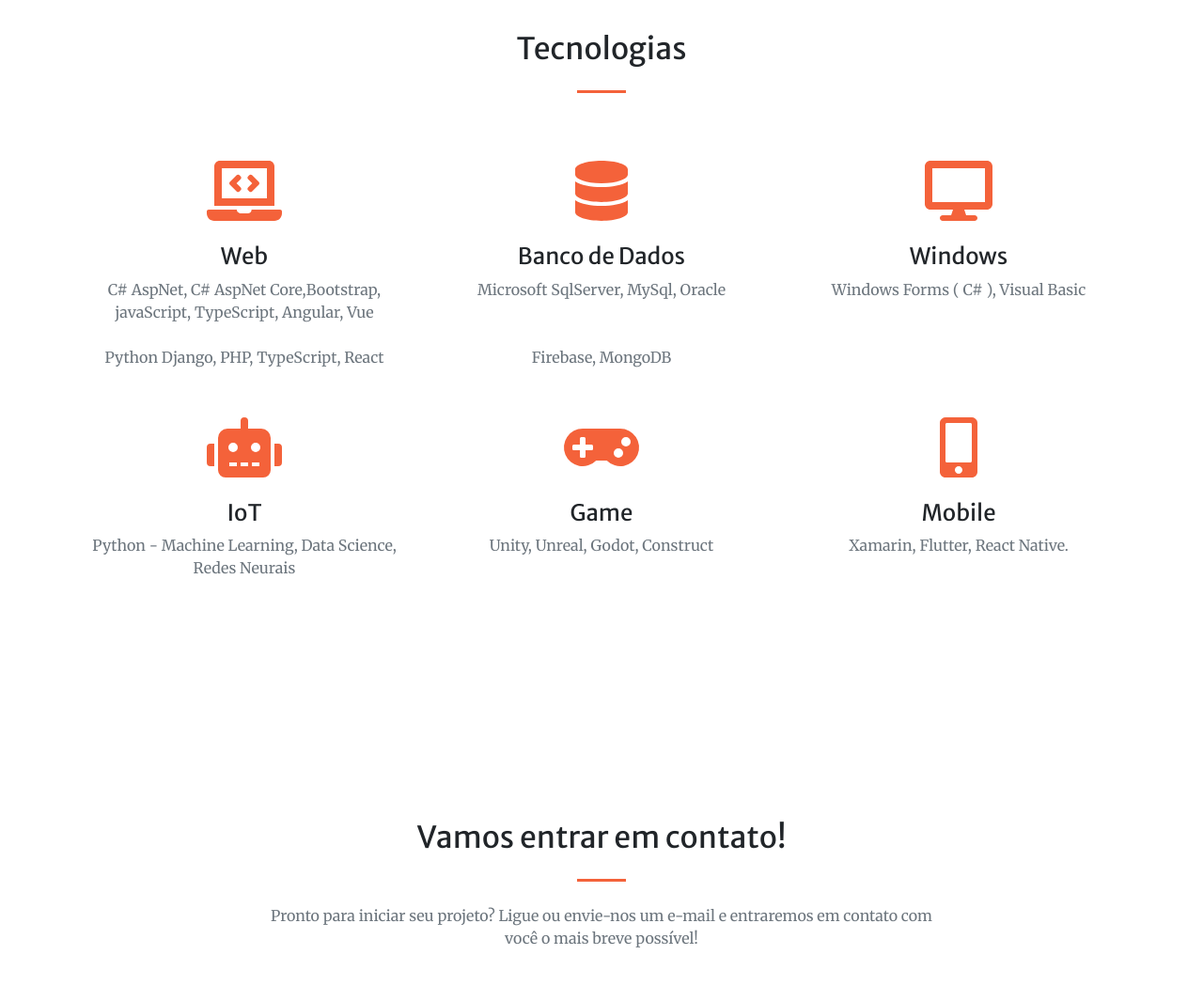
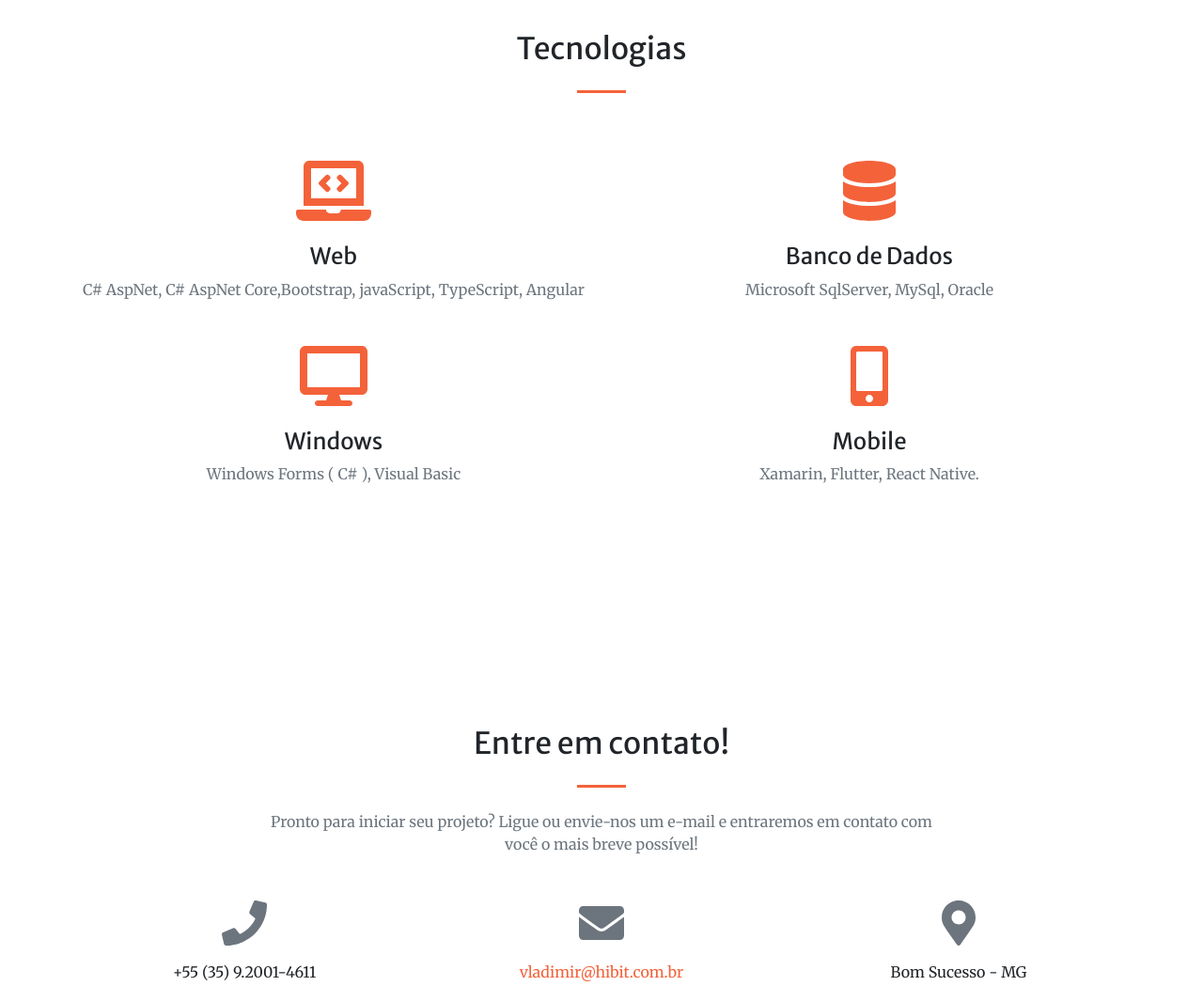
Before and after one commit to vladimirca2000/brEtiVladimir, a plain HTML site: page Site_V1/index.html in a window 1280 px wide. Shown: the part 1840-2889 px from the top of the page at 94% size. Drawn offline with nearby package versions, Linux system fonts and the light colour scheme.

Commit message:
correcao

```diff
--- a/Site_V1/index.html
+++ b/Site_V1/index.html
@@ -79,46 +79,29 @@
                 <h2 class="text-center mt-0">Tecnologias</h2>
                 <hr class="divider my-4" />
                 <div class="row">
-                    <div class="col-lg-4 col-md-6 text-center">
+                    <div class="col-lg-6 col-md-6 text-center">
                         <div class="mt-5">
                             <i class="fas fa-4x fa-laptop-code text-primary mb-4"></i>
                             <h3 class="h4 mb-2">Web</h3>
-                            <p class="text-muted mb-0">C# AspNet, C# AspNet Core,Bootstrap, javaScript, TypeScript, Angular, Vue</p>
-                            <br/>
-                            <p class="text-muted mb-1">Python Django, PHP, TypeScript, React</p>
+                            <p class="text-muted mb-0">C# AspNet, C# AspNet Core,Bootstrap, javaScript, TypeScript, Angular</p>
+
                         </div>
                     </div>
-                    <div class="col-lg-4 col-md-6 text-center">
+                    <div class="col-lg-6 col-md-6 text-center">
                         <div class="mt-5">
                             <i class="fas fa-4x fa-database text-primary mb-4"></i>
                             <h3 class="h4 mb-2">Banco de Dados</h3>
                             <p class="text-muted mb-0">Microsoft SqlServer, MySql, Oracle</p>
-                            <br/><br/>
-                            <p class="text-muted mb-1">Firebase, MongoDB</p>
                         </div>
                     </div>
-                    <div class="col-lg-4 col-md-6 text-center">
+                    <div class="col-lg-6 col-md-6 text-center">
                         <div class="mt-5">
                             <i class="fas fa-4x fa-desktop text-primary mb-4"></i>
                             <h3 class="h4 mb-2">Windows</h3>
                             <p class="text-muted mb-0">Windows Forms ( C# ), Visual Basic</p>
                         </div>
                     </div>
-                    <div class="col-lg-4 col-md-6 text-center">
-                        <div class="mt-5">
-                            <i class="fas fa-4x fa-robot text-primary mb-4"></i>
-                            <h3 class="h4 mb-2">IoT</h3>
-                            <p class="text-muted mb-0">Python - Machine Learning, Data Science, Redes Neurais</p>
-                        </div>
-                    </div>
-                    <div class="col-lg-4 col-md-6 text-center">
-                        <div class="mt-5">
-                            <i class="fas fa-4x fa-gamepad text-primary mb-4"></i>
-                            <h3 class="h4 mb-2">Game</h3>
-                            <p class="text-muted mb-0">Unity, Unreal, Godot, Construct</p>
-                        </div>
-                    </div>
-                    <div class="col-lg-4 col-md-6 text-center">
+                    <div class="col-lg-6 col-md-6 text-center">
                         <div class="mt-5">
                             <i class="fas fa-4x fa-mobile-alt text-primary mb-4"></i>
                             <h3 class="h4 mb-2">Mobile</h3>
@@ -134,7 +117,7 @@
             <div class="container">
                 <div class="row justify-content-center">
                     <div class="col-lg-8 text-center">
-                        <h2 class="mt-0">Vamos entrar em contato!</h2>
+                        <h2 class="mt-0">Entre em contato!</h2>
                         <hr class="divider my-4" />
                         <p class="text-muted mb-5">Pronto para iniciar seu projeto? Ligue ou envie-nos um e-mail e entraremos em contato com você o mais breve possível!</p>
                     </div>
```
